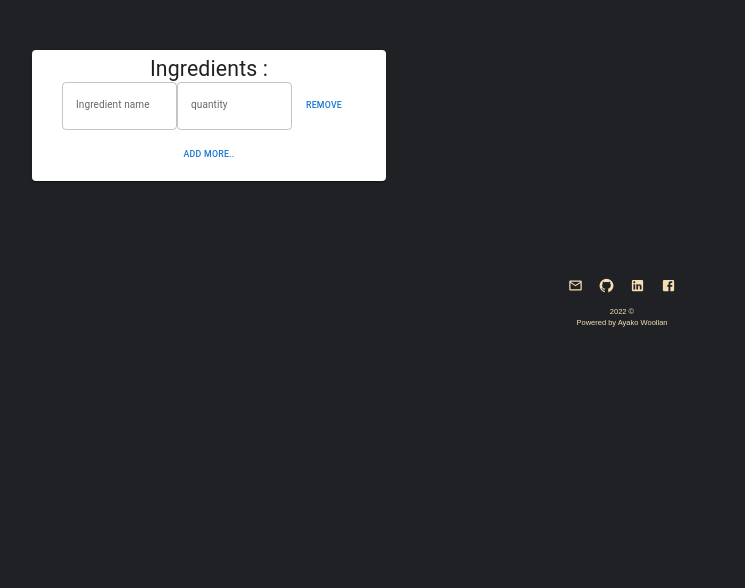
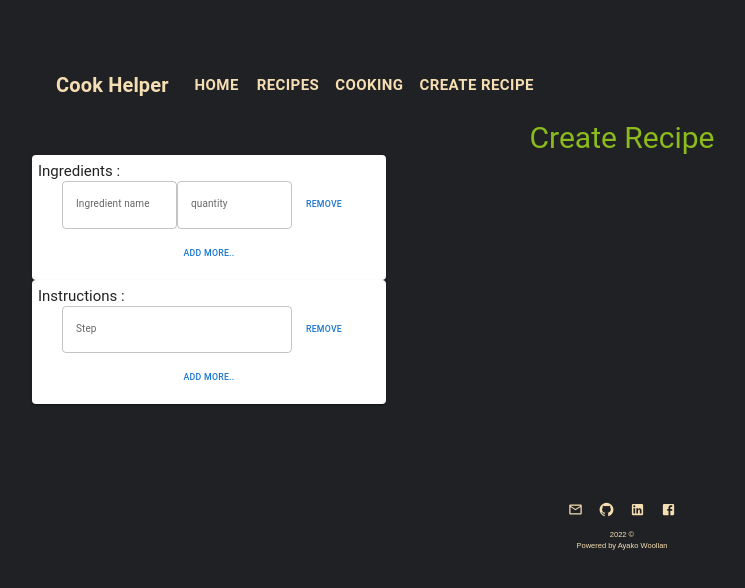
Before and after one commit to ayacomputer/cook-helper, a React (Create React App) app in the folder client/: page /createRecipe in a window 1280 px wide. Shown: the top 588 px of the page, without its empty margins (18-763 px from the left). Built offline with nearby package versions, Linux system fonts and the light colour scheme.

Commit message:
adding stepsForm in component and createRecipe page

```diff
--- a/client/src/components/ingredientForm.jsx
+++ b/client/src/components/ingredientForm.jsx
@@ -29,7 +29,7 @@ export default function IngredientForm() {
     return (
         <>
             <Card container style={{ width: "30%", padding: "0.2em" }}>
-                <Typography variant="h4">Ingredients :</Typography>
+                <Typography variant="h5" style={{ textAlign: "left" }} >Ingredients :</Typography>
                 {ingredientsFields.map((form, index) => {
                     return (
                         <> <Container style={{ display: "flex", justifyDirection: "column", textAlign: "center" }}>
--- a/client/src/components/stepsForm.jsx
+++ b/client/src/components/stepsForm.jsx
@@ -0,0 +1,66 @@
+import { TextField, Typography, Container, Button, Card } from '@mui/material';
+import React, { useState } from 'react';
+
+
+export default function StepsForm() {
+
+    const [steps, setSteps] = useState([
+        { step: '' }
+    ])
+    const handleFormChange = (event, index) => {
+        let data = [...steps];
+        data[index][event.target.name] = event.target.value;
+        setSteps(data);
+    }
+
+    const addFields = () => {
+        let object = {
+            step: '',
+        }
+        setSteps([...steps, object])
+    }
+    const removeIngredientsFields = (index) => {
+        let data = [...steps];
+        data.splice(index, 1)
+        setSteps(data)
+    }
+
+    return (
+        <>
+            <Card container style={{ width: "30%", padding: "0.2em" }}>
+                <Typography variant="h5" style={{ textAlign: "left" }}>Instructions :</Typography>
+                {steps.map((form, index) => {
+                    return (
+                        <> <Container style={{ display: "flex", justifyDirection: "column", textAlign: "center" }}>
+
+                            <TextField
+                                item
+                                id="ingredientName"
+                                name="step"
+                                label="Step"
+                                type="text"
+                                onChange={event => handleFormChange(event, index)}
+                                value={form.step}
+                                size="standard"
+                                fullWidth
+                            />
+                            <Button onClick={() => removeIngredientsFields(index)}>Remove </Button>
+                        </Container>
+
+                        </>
+
+                    )
+                })
+                }
+                <Button onClick={addFields}>Add More..</Button>
+            </Card>
+
+
+
+
+
+
+        </>
+
+    );
+};
--- a/client/src/pages/createRecipe.jsx
+++ b/client/src/pages/createRecipe.jsx
@@ -4,6 +4,7 @@ import { useMutation } from '@apollo/client';
 import NavBar from '../layouts/NavBar';
 import { CREATE_RECIPE } from '../utils/mutations';
 import IngredientForm from '../components/ingredientForm';
+import StepsForm from '../components/stepsForm';
 
 export default function CreateRecipe() {
     // const [recipeFormData, setRecipeFormData] = useState({ image: '', name: '', ingredients: '', steps: '', totalTime: '', serves: '' });
@@ -13,7 +14,11 @@ export default function CreateRecipe() {
 
     return (
         <>
+            <NavBar />
+            <Typography variant="h3">Create Recipe</Typography>
             <IngredientForm />
+            <StepsForm />
+
 
 
         </>
```
Also changed, not shown: 1 other file (tests, documents, lock files or other folders).
